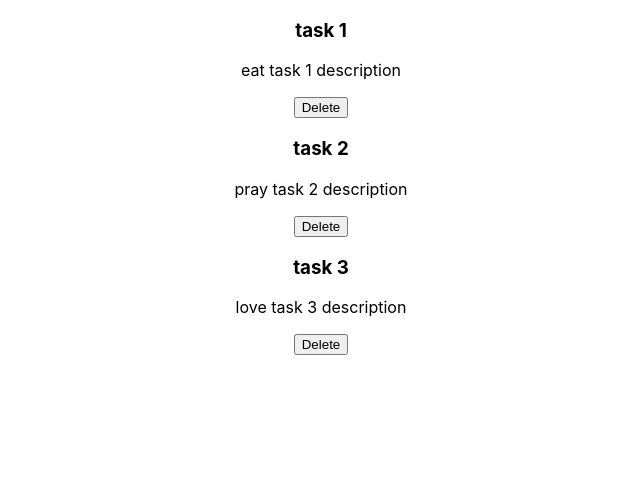
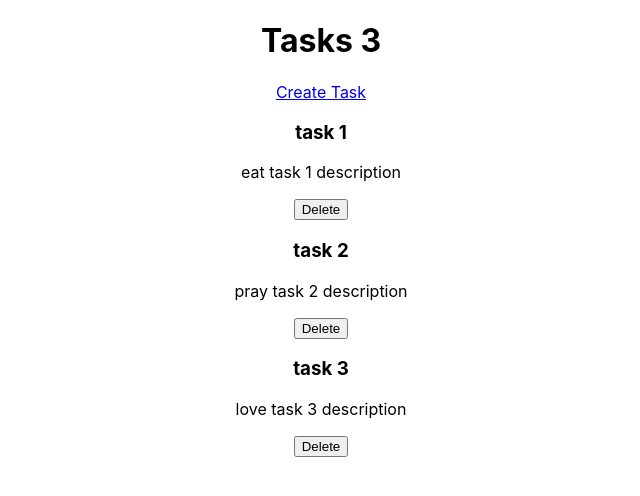
Before and after one commit to lucianatux/frontendProjects, a React (Create React App) app in the folder reactReduxExample/crud-app/: page / in a window 1280 px wide. Shown: the top 496 px of the page, without its empty margins (319-959 px from the left). Built offline with nearby package versions, Linux system fonts and the light colour scheme.

Commit message:
route y link

```diff
--- a/reactReduxExample/crud-app/src/components/TaskList.js
+++ b/reactReduxExample/crud-app/src/components/TaskList.js
@@ -1,5 +1,6 @@
-import {useSelector, useDispatch} from 'react-redux'
-import {deleteTask} from '../features/tasks/taskSlice'
+import {useSelector, useDispatch} from 'react-redux';
+import {deleteTask} from '../features/tasks/taskSlice';
+import {Link} from 'react-router-dom';
 
 function TaskList() {
 const tasks= useSelector(state => state.tasks);
@@ -13,6 +14,10 @@
 
   return (
     <div>
+      <header>
+        <h1>Tasks {tasks.length}</h1>
+        <Link to='/create-task' >Create Task</Link>
+      </header>
       {tasks.map(task =>(
         <div key={task.id}>
           <h3>{task.title}</h3>
```
